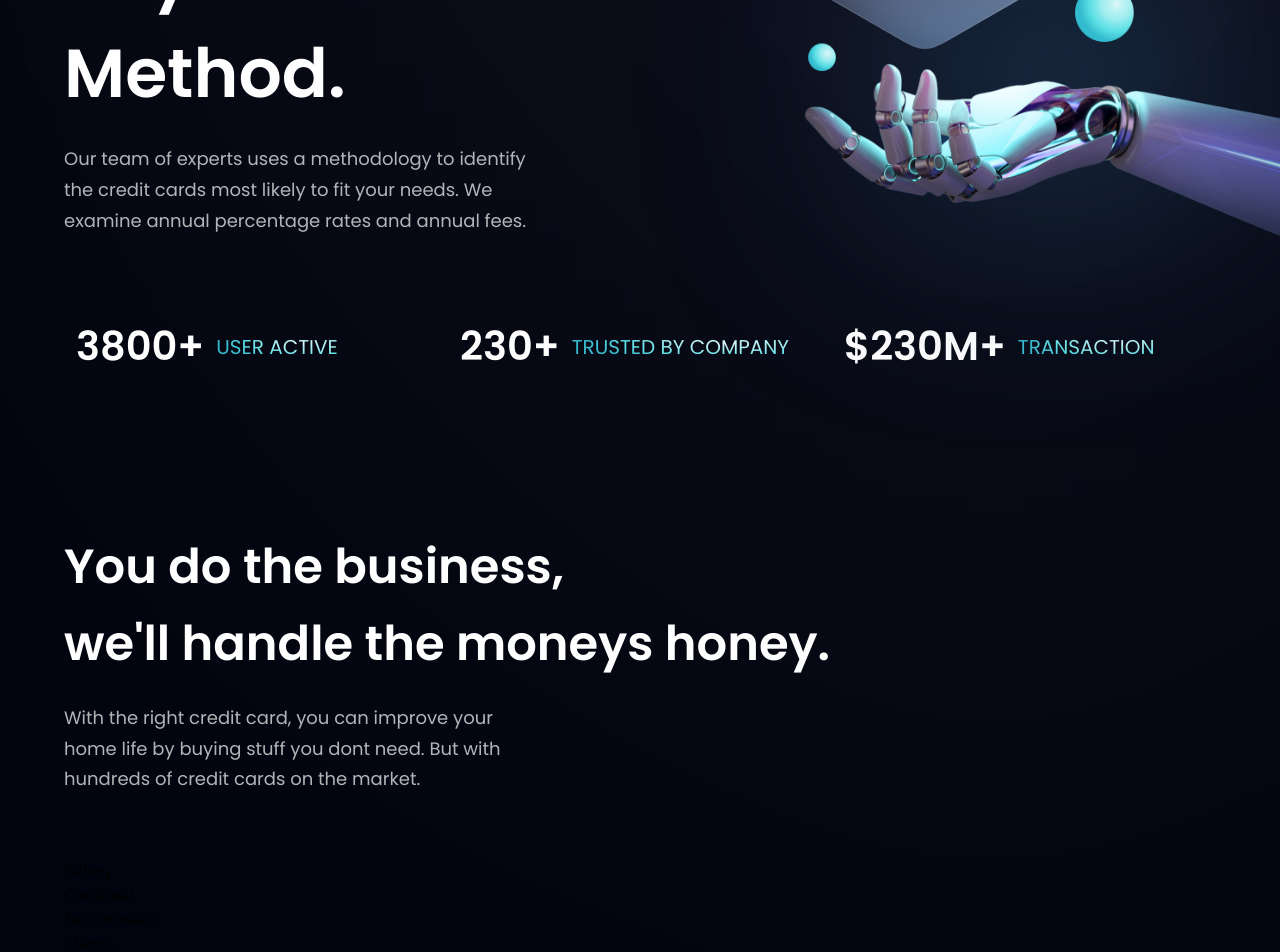
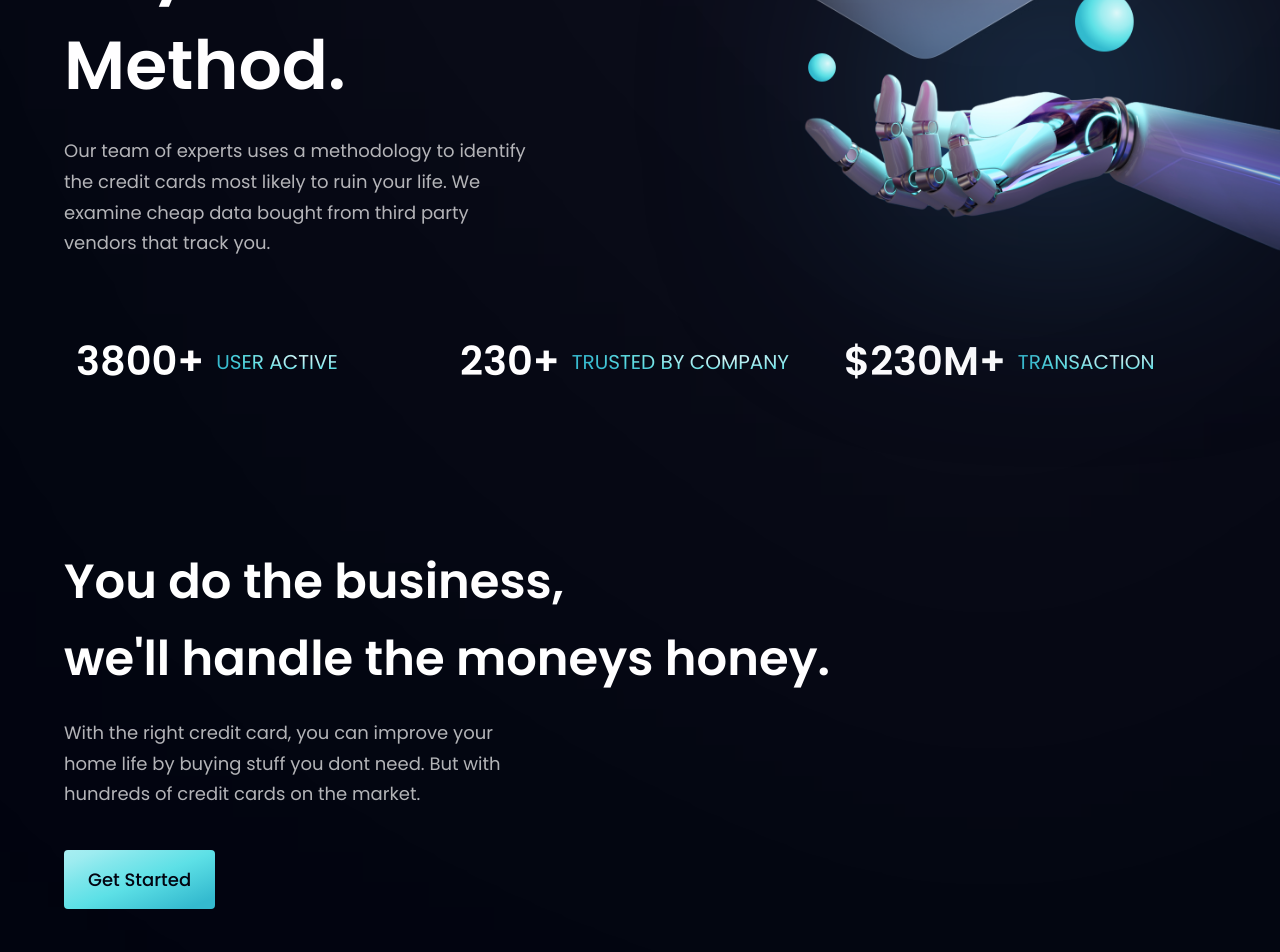
Before and after one commit to henlowgg/modern, a React (Vite) app: page / in a window 1280 px wide. Shown: the part 480-1432 px from the top of the page. Built offline with nearby package versions, Linux system fonts and the light colour scheme.

Commit message:
finishing up on the button

```diff
--- a/src/components/Business.jsx
+++ b/src/components/Business.jsx
@@ -12,6 +12,8 @@ const Business = () => {
         <p className={`${styles.paragraph} max-w-[470px] mt-5`}>
           With the right credit card, you can improve your home life by buying stuff you dont need. But with hundreds of credit cards on the market.
         </p>
+
+        <Button styles="mt-10" />
       </div>
 
     </section>
--- a/src/components/Button.jsx
+++ b/src/components/Button.jsx
@@ -1,8 +1,10 @@
 import React from 'react'
 
-const Button = () => {
+const Button = ({ styles }) => {
   return (
-    <div>Button</div>
+    <button type="button" className={`py-4 px-6 bg-blue-gradient rounded font-poppins font-medium text-[18px] text-primary outline-none ${styles}`}>
+      Get Started
+    </button>
   )
 }
 
--- a/src/components/Hero.jsx
+++ b/src/components/Hero.jsx
@@ -28,7 +28,7 @@ const Hero = () => (
       <h1 className="font-poppins font-semibold ss:text-[68px] text-[52px] text-white ss:leading-[100px] leading-[75px] w-full">
         Payment Method.
       </h1>
-        <p className={`${styles.paragraph} max-w-[470px] mt-5`}>Our team of experts uses a methodology to identify the credit cards most likely to fit your needs. We examine annual percentage rates and annual fees.
+        <p className={`${styles.paragraph} max-w-[470px] mt-5`}>Our team of experts uses a methodology to identify the credit cards most likely to ruin your life. We examine cheap data bought from third party vendors that track you.
         </p>
     </div>
 
```
